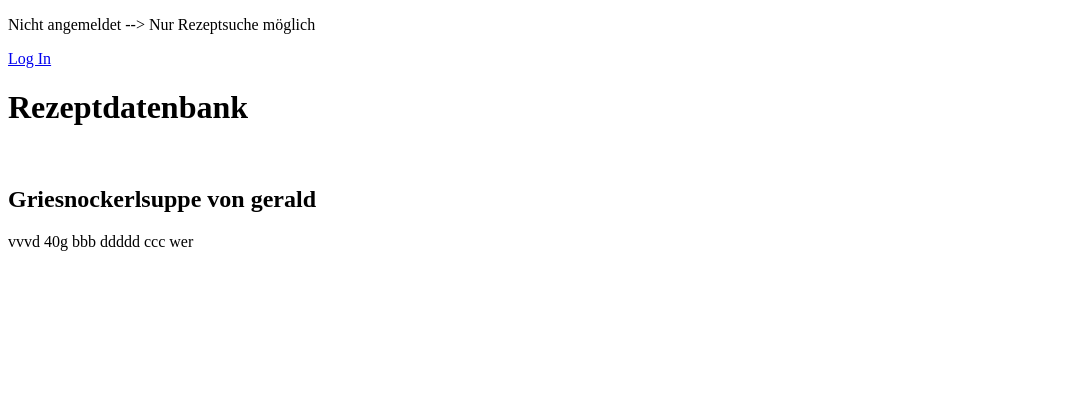
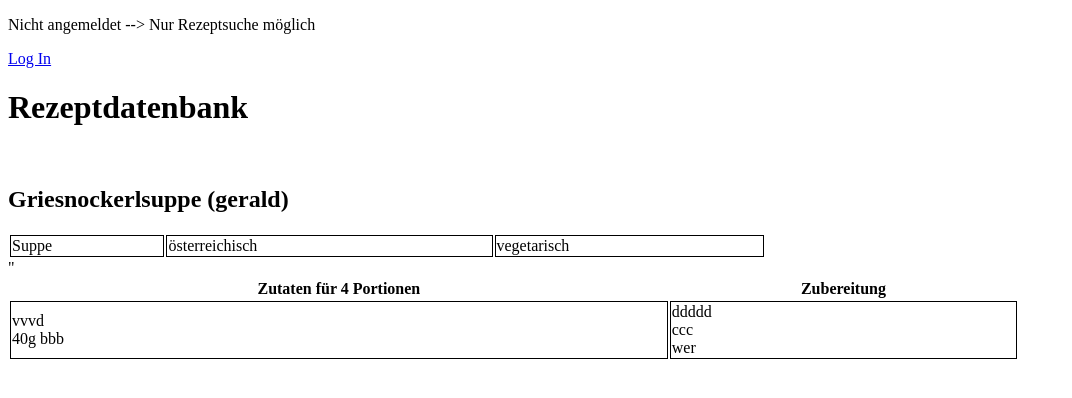
Before and after one commit to Gergerman/rdb-fuer-pa, a Django app: page /rezept/1/ in a window 1280 px wide. Shown: the part 26-424 px from the top of the page, without its empty margins (0-1072 px from the left). Run offline with Django 3.2, Linux system fonts and the light colour scheme; data comes from the database, SQL or seed files in the repository.

Commit message:
Detailpage ergänzt und grob formatiert

```diff
--- a/templates/redetail.html
+++ b/templates/redetail.html
@@ -2,8 +2,32 @@
 {% extends 'base.html' %}
 
 {% block content %}
-    <div>
-        <h2>{{  rezept.bezeichnung  }} von {{ rezept.koch }} </h2>
-        <p>{{  rezept.zutaten }}   {{ rezept.zubereitung }}</p>
-    </div>
+
+<style>
+    td {
+      border: 1px solid black;
+      border-collapse: collapse;
+    }
+</style>
+
+        <h2>{{  rezept.bezeichnung  }} ({{ rezept.koch }}) </h2>
+
+<table style="width:60%">
+    <tr>
+        <td>{{ rezept.kategorie }}</td>
+        <td>{{ rezept.kueche }}</td>
+        <td>{{ rezept.art_zutaten }}</td>
+    </tr>
+</table>"
+
+<table style="width:80%">
+    <tr>
+        <th>Zutaten für {{ rezept.portionen }} Portionen</th>
+        <th>Zubereitung</th>
+    </tr>
+    <tr>
+        <td>{{ rezept.zutaten|linebreaksbr }}</td>
+        <td>{{ rezept.zubereitung|linebreaksbr }}</td>
+    </tr>
+</table>
 {% endblock content %}
```
